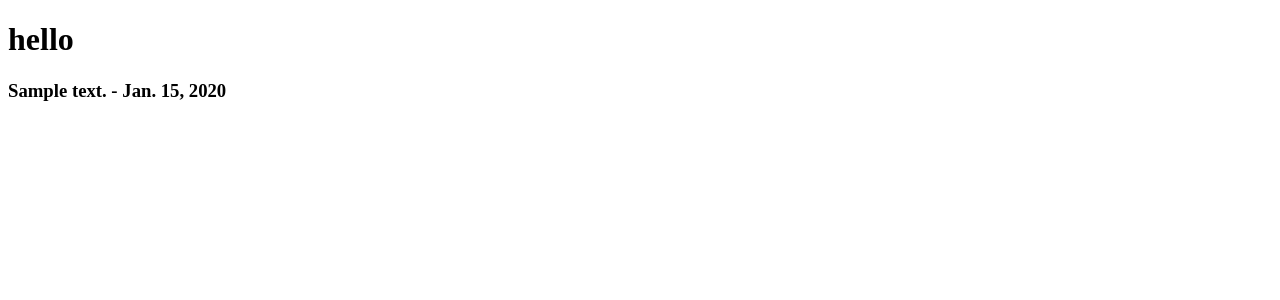
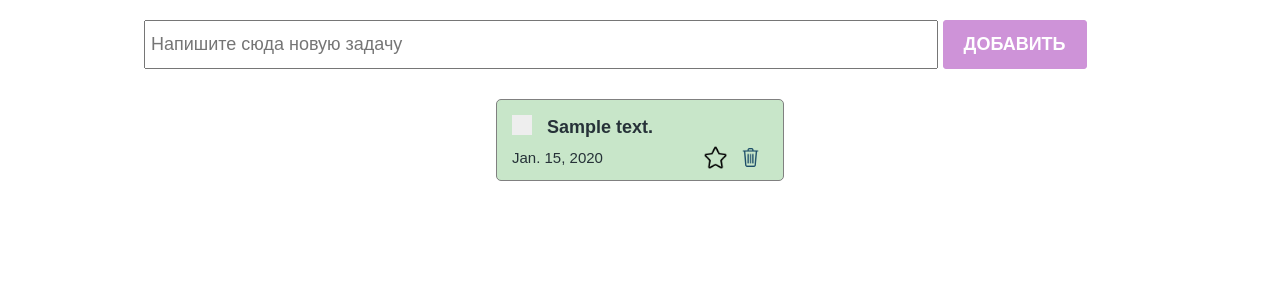
Before and after one commit to SultanZu/todo, a Django app: page /test in a window 1280 px wide. Shown: the top 300 px of the page. Run offline with Django 3.2, Linux system fonts and the light colour scheme; tables that the repository leaves empty hold one stand-in row (values such as "Sample post").

Commit message:
added onbjects in html

```diff
--- a/main/templates/test.html
+++ b/main/templates/test.html
@@ -1,14 +1,46 @@
+{% load static %}
 <!DOCTYPE html>
 <html lang="en">
+
 <head>
     <meta charset="UTF-8">
     <meta name="viewport" content="width=device-width, initial-scale=1.0">
-    <title>Document</title>
+    <title>Todo</title>
+    <!-- <link rel="stylesheet" href="./styles/styles.css"> -->
+    <link rel="stylesheet" href="{% static 'styles/styles.css' %}">
+    <!-- <link rel="stylesheet" href="./styles/checkbox.css"> -->
+    <link rel="stylesheet" href="{% static 'styles/checkbox.css' %}">
 </head>
+
 <body>
-    <h1>hello</h1>
-    {% for todo in todo_list %}
-        <h3>{{ todo.text }} - {{ todo.created_at }}</h3>
-    {% endfor %}
+
+    <section>
+        <div class="create_container">
+            <input class="create_input" type="text" placeholder="Напишите сюда новую задачу">
+            <button class="create_button">Добавить</button>
+        </div>
+
+        <div class="todo_container">
+            {% for todo in todo_list %}
+            <div class="todo_item">
+                <div class="todo_item_header">
+                    <label class="checkbox_container">
+                        <input type="checkbox">
+                        <span class="checkmark"></span>
+                    </label>
+                    <h4>{{ todo.text }}</h4>
+                </div>
+                <div class="todo_item_footer">
+                    <p>{{ todo.created_at }}</p>
+                    <div class="action_buttons">
+                        <img src="{% static 'icons/unmarked.png' %}">
+                        <img src="{% static 'icons/delete.png' %}">
+                    </div>
+                </div>
+            </div>
+            {% endfor %}
+        </div>
+    </section>
 </body>
+
 </html>
```
